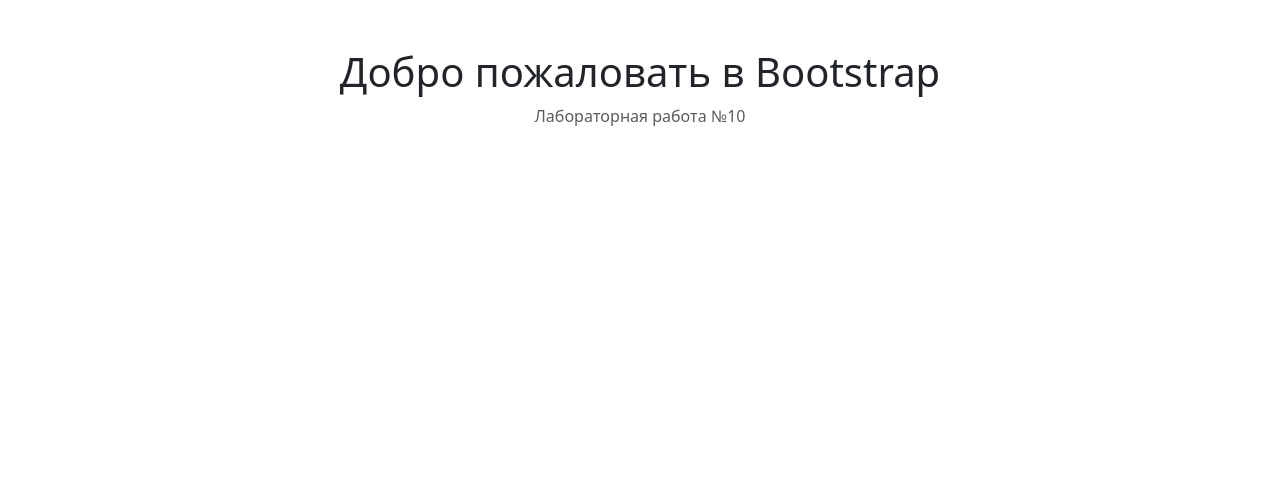
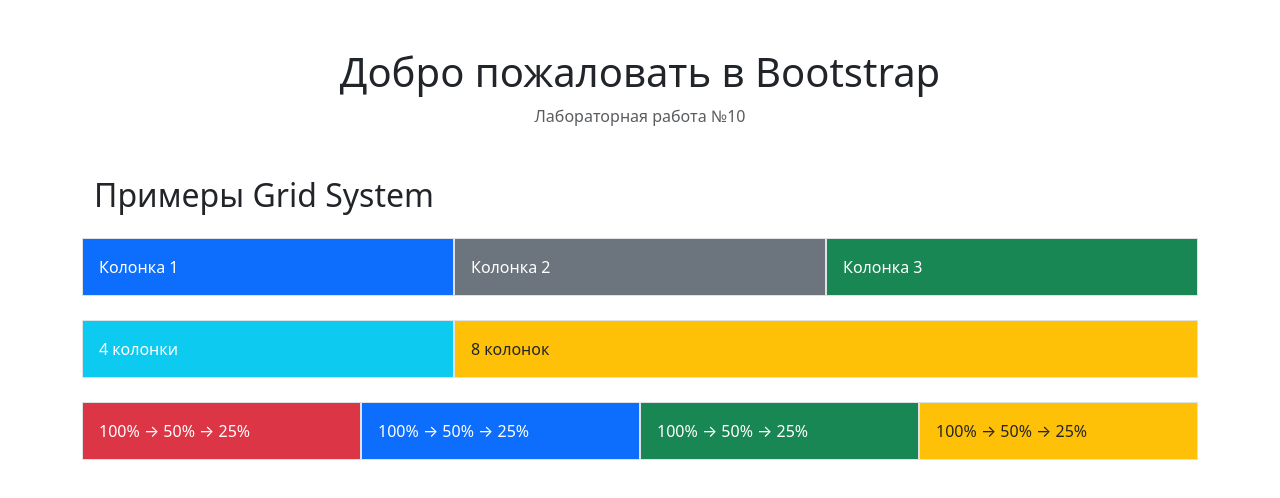
Before and after one commit to Hig-lime-simp/Lab10_ISRPO_Bootstrap_Groshev, a plain HTML site: page index.html in a window 1280 px wide. Drawn offline with nearby package versions, Linux system fonts and the light colour scheme.

Commit message:
Step 3: Bootstrap grid system examples

```diff
--- a/index.html
+++ b/index.html
@@ -11,6 +11,26 @@
     <div class="container">
         <h1 class="text-center mt-5">Добро пожаловать в Bootstrap</h1>
         <p class="text-center text-muted">Лабораторная работа №10</p>
+        <div class="container mt-5">
+<h2 class="mb-4">Примеры Grid System</h2>
+<!-- Пример 1: Равные колонки -->
+<div class="row mb-4">
+<div class="col bg-primary text-white p-3 border">Колонка 1</div>
+<div class="col bg-secondary text-white p-3 border">Колонка 2</div>
+<div class="col bg-success text-white p-3 border">Колонка 3</div>
+</div>
+<!-- Пример 2: Фиксированная ширина -->
+<div class="row mb-4">
+<div class="col-4 bg-info text-white p-3 border">4 колонки</div>
+<div class="col-8 bg-warning text-dark p-3 border">8 колонок</div>
+</div>
+<!-- Пример 3: Адаптивные колонки -->
+<div class="row mb-4">
+<div class="col-12 col-md-6 col-lg-3 bg-danger text-white p-3 border mb-2">100% → 50% → 25%</div>
+<div class="col-12 col-md-6 col-lg-3 bg-primary text-white p-3 border mb-2">100% → 50% → 25%</div>
+<div class="col-12 col-md-6 col-lg-3 bg-success text-white p-3 border mb-2">100% → 50% → 25%</div>
+<div class="col-12 col-md-6 col-lg-3 bg-warning text-dark p-3 border mb-2">100% → 50% → 25%</div>
+</div>
         <script
 src="https://cdn.jsdelivr.net/npm/bootstrap@5.3.0-alpha1/dist/css/bootstrap.min.css"
 integrity="sha384-FKYyoEForC6lyvwx9Hj09gNlO7Jm4d/2+8qTfLtGfWzMhFcDnZkXw9yQpBvVKbXaY9u"
```
Also changed, not shown: img/step3_gridDesktopLab10_Groshev.png (added), img/step3_gridMobileLab10_Groshev.png (added), img/step3_gridTabletLab10_Groshev.png (added).
